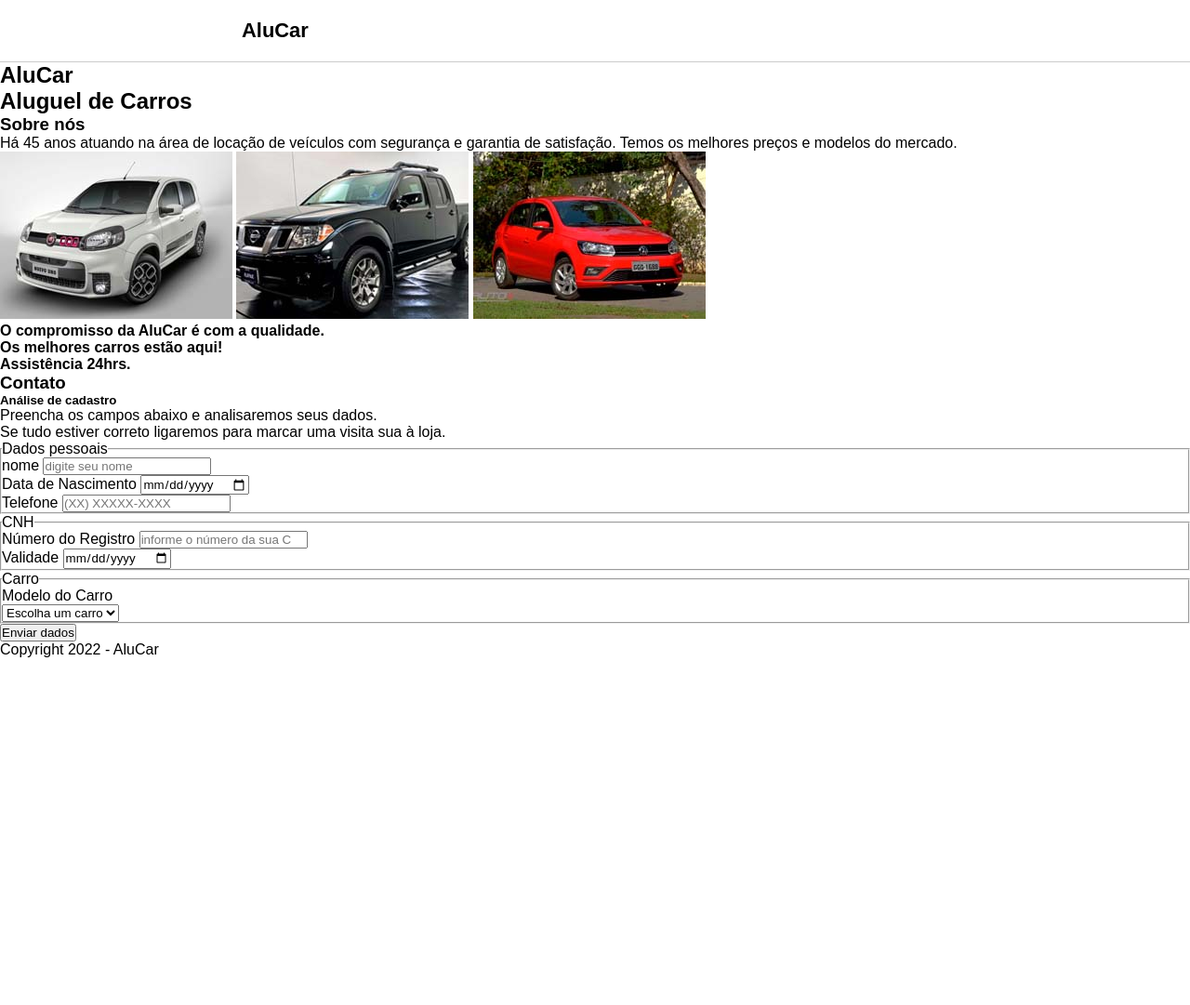
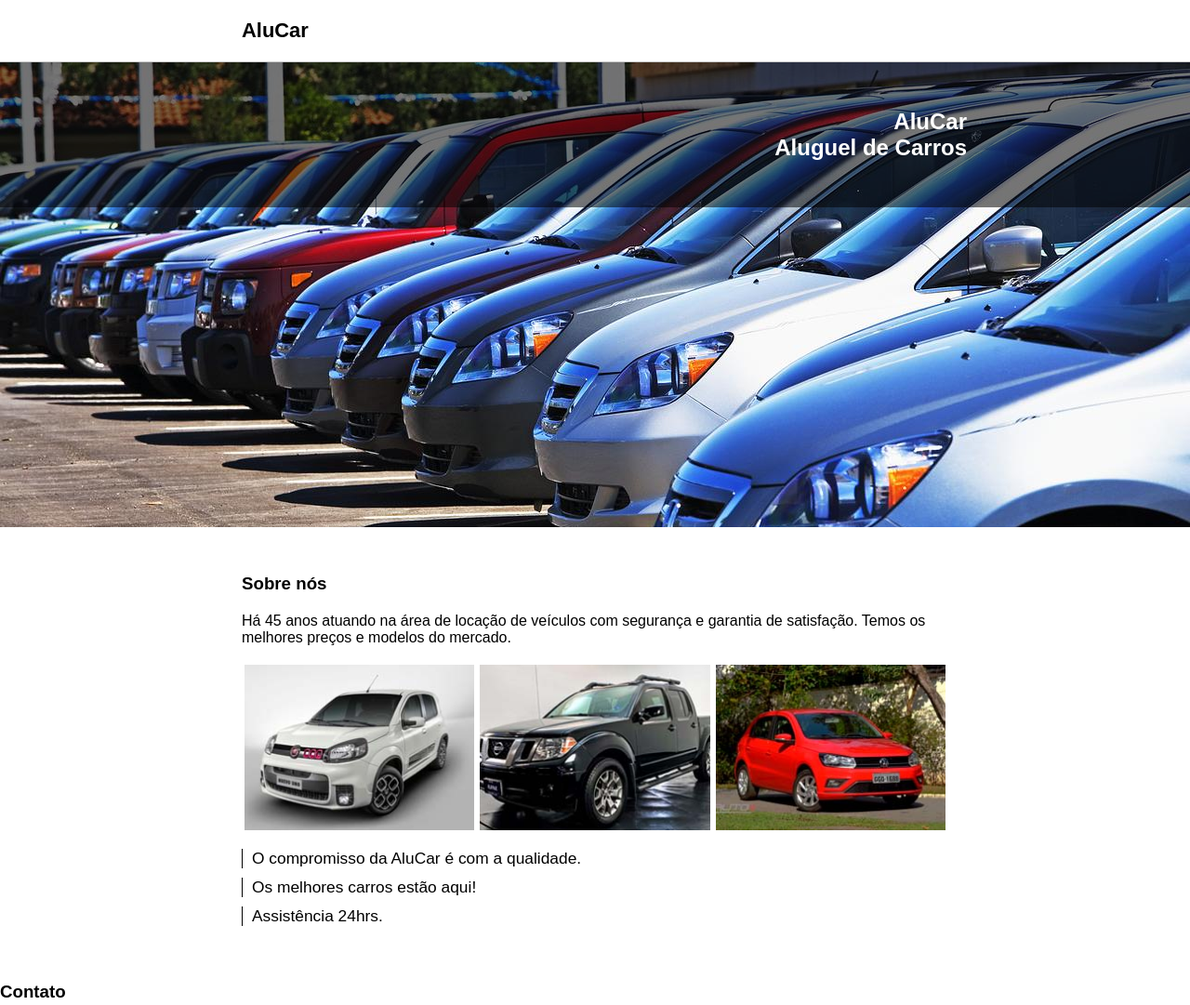
Before and after one commit to dev-jefferson-lopes/projeto-11-html-css, a plain HTML site: page index.html in a window 1280 px wide. Shown: the top 1081 px of the page at 93% size. Before the commit the page ends 800 px from the top, so only its background shows below. Drawn offline with Linux system fonts and the light colour scheme.

Commit message:
estilizando página

```diff
--- a/assets/css/style.css
+++ b/assets/css/style.css
@@ -10,6 +10,11 @@
     margin: 0 auto;
 }
 
+h3{
+    margin: 0 0 20px;
+}
+
+
 .section-top {
     border-bottom: 1px solid #ccc;
 }
@@ -19,3 +24,50 @@
     font-size: 1.37em;
     font-weight: bold;
 }
+
+.section-bg-image{
+    background-image: url("/assets/img/capa.jpg");
+    min-height: 500px;
+    background-repeat: no-repeat;
+    background-size: cover;
+    position: relative;
+}
+
+.dark-overlay {
+    background-color: rgba(0, 0, 0, 0.53);
+    position: absolute;
+    top: 0;
+    left: 0;
+    width: 100%;
+    min-height: 156px;
+
+    display: flex;
+    align-items: center;
+}
+
+.dark-overlay div{
+    color: #fff;
+    text-align: right;
+}
+
+.section-content{
+    padding: 50px 20px;
+}
+
+.box-image-car{
+    display: flex;
+}
+
+.box-image-car img{
+    width: calc(100% / 3 - 6px);
+    margin: 20px 3px;
+    box-sizing: border-box;
+}
+
+.section-content h4{
+    border-left: 1px solid;
+    padding-left: 10px;
+    font-size: 1.086em;
+    font-weight: 500;
+    margin-bottom: 10px;
+}
--- a/index.html
+++ b/index.html
@@ -17,19 +17,21 @@
     </header>
 
     <main>
-        <section>
-            <div>
-                <h1>AluCar</h1>
-                <h2>Aluguel de Carros</h2>
+        <section class="section-bg-image">
+            <div class="dark-overlay">
+                <div class="section-container">
+                    <h1>AluCar</h1>
+                    <h2>Aluguel de Carros</h2>
+                </div>
             </div>
         </section>
 
-        <section>
-            <div>
+        <section class="section-container">
+            <div class="section-content">
                 <h3>Sobre nós</h3>
                 <p>Há 45 anos atuando na área de locação de veículos com segurança e garantia de satisfação. Temos os
                     melhores preços e modelos do mercado.</p>
-                <div>
+                <div class="box-image-car">
                     <img src="assets/img/img1.jpg" alt="imagem1">
                     <img src="assets/img/img2.jpg" alt="imagem2">
                     <img src="assets/img/img3.jpg" alt="imagem3">
```
